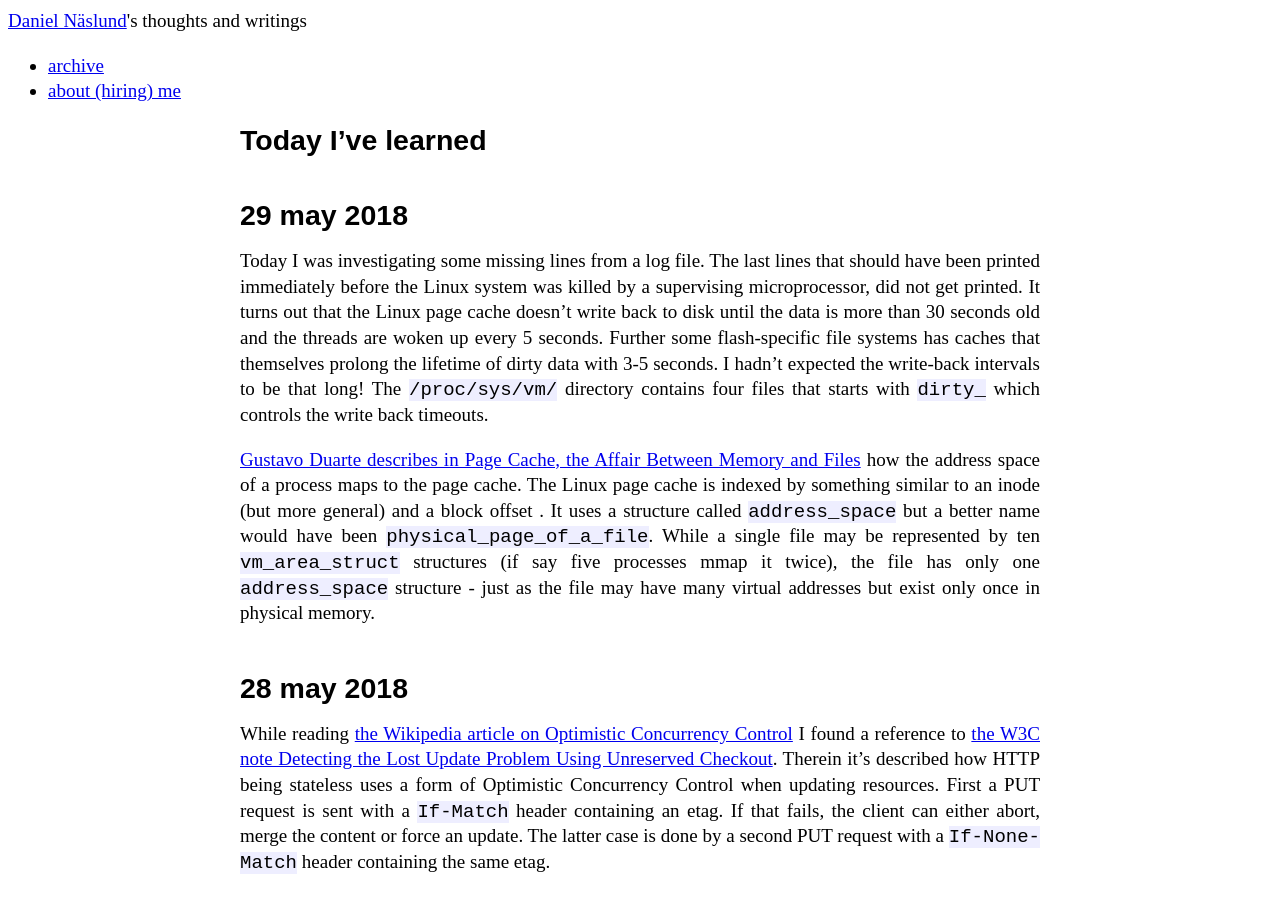
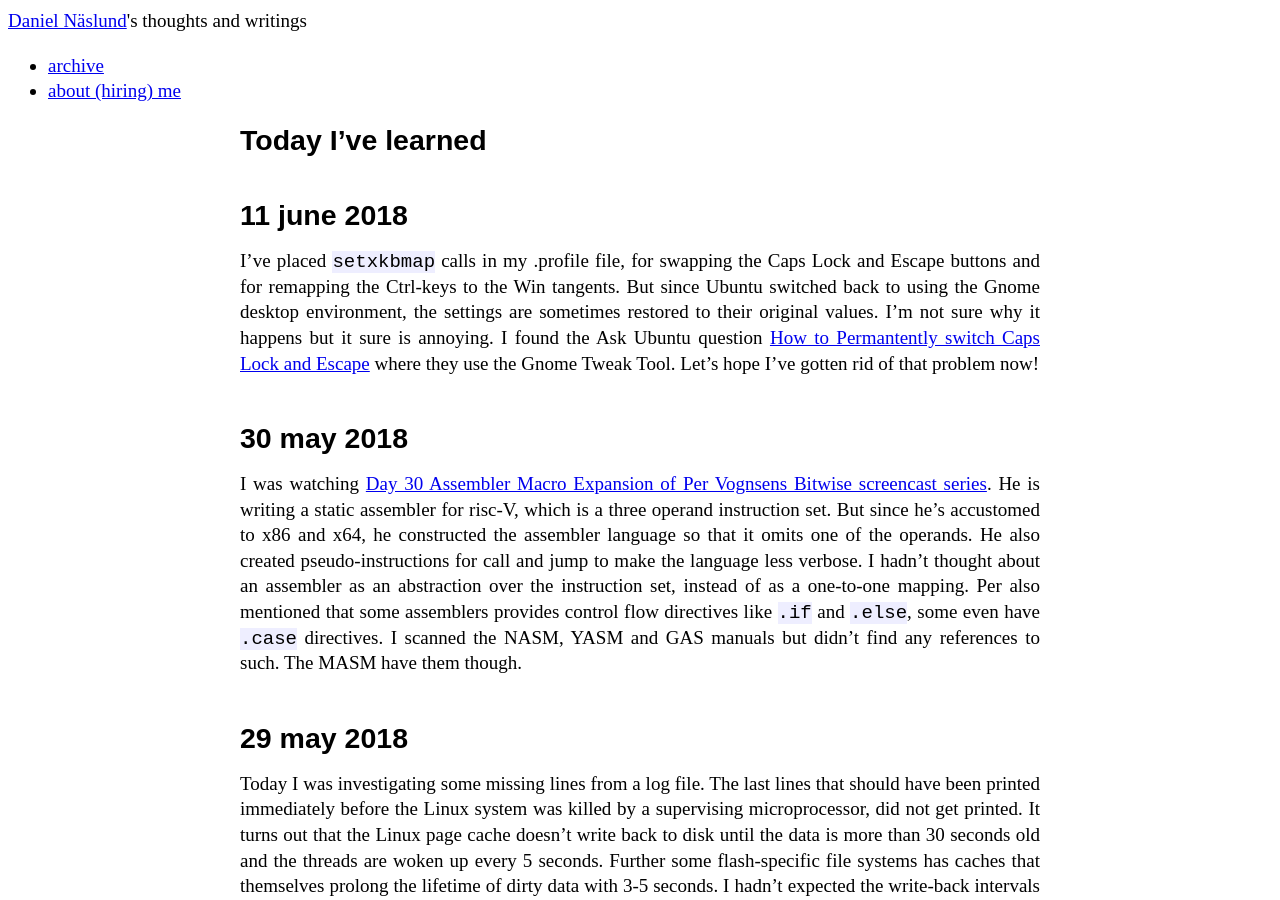
Before and after one commit to dannas/dannas.github.com, a Jekyll site: the page built from TIL.markdown, in a window 1280 px wide and 900 px high. Built offline with Jekyll 4.4.1, drawn with Linux system fonts in a browser that asks for light colours.

Commit message:
Another TIL

```diff
--- a/TIL.markdown
+++ b/TIL.markdown
@@ -3,6 +3,14 @@ layout: default
 title: TIL - Today I've Learned
 ---
 # Today I've learned
+
+## 11 june 2018
+
+I've placed `setxkbmap` calls in my .profile file, for swapping the  Caps Lock and Escape buttons and for remapping the Ctrl-keys to the Win tangents. But since Ubuntu switched back to using the Gnome desktop environment, the settings are sometimes restored to their original values. I'm not sure why it happens but it sure is annoying. I found the Ask Ubuntu question [How to Permantently switch Caps Lock and Escape](https://askubuntu.com/questions/363346/how-to-permanently-switch-caps-lock-and-esc) where they use the Gnome Tweak Tool. Let's hope I've gotten rid of that problem now!
+
+## 30 may 2018
+
+I was watching [Day 30 Assembler Macro Expansion of Per Vognsens Bitwise screencast series](https://bitwise.handmade.network/episode/bitwise/bitwise030/). He is writing a static assembler for risc-V, which is a three operand instruction set. But since he's accustomed to x86 and x64, he constructed the assembler language so that it omits one of the operands. He also created pseudo-instructions for call and jump to make the language less verbose. I hadn't thought about an assembler as an abstraction over the instruction set, instead of as a one-to-one mapping. Per also mentioned that some assemblers provides control flow directives like `.if` and `.else`, some even have `.case` directives. I scanned the NASM, YASM and GAS manuals but didn't find any references to such. The MASM have them though.
 
 ## 29 may 2018
 
```
